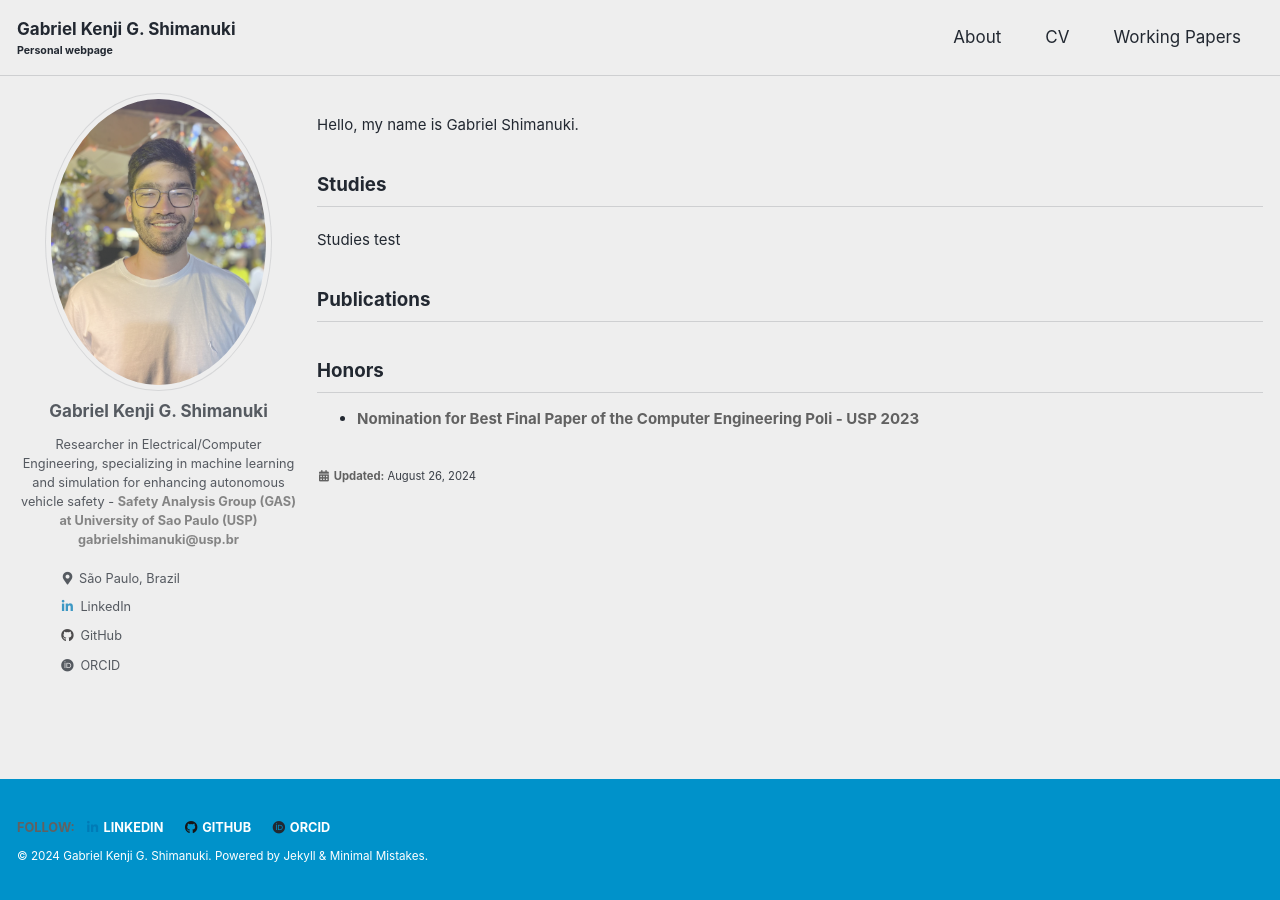
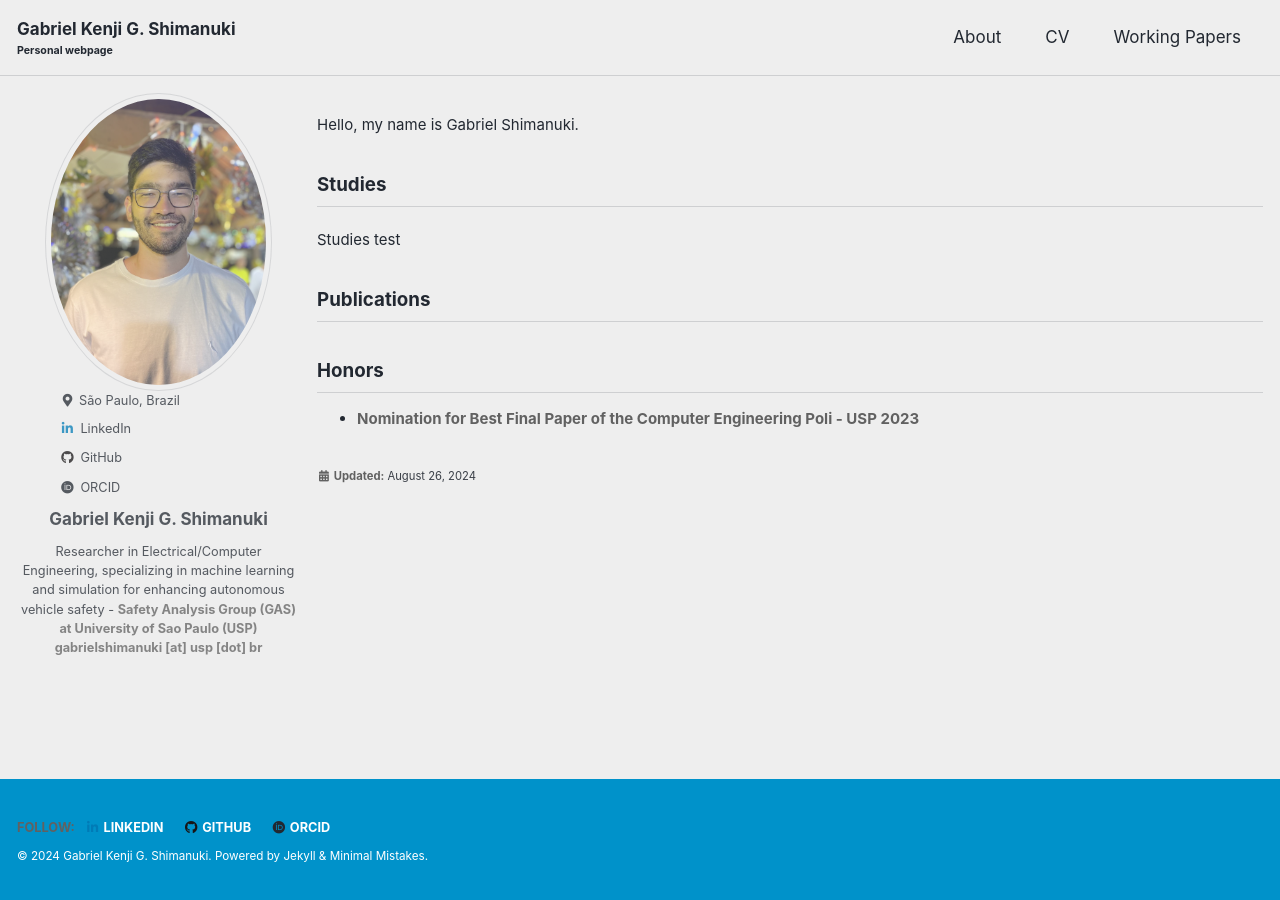
Before and after one commit to GabrielShimanuki/gabrielshimanuki.github.io, a Jekyll site: the page built from index.md, in a window 1280 px wide. Built offline with Jekyll 4.4.1, drawn with Linux system fonts in a browser that asks for light colours; cached includes are drawn as plain includes.

Commit message:
change bio order

```diff
--- a/_config.yml
+++ b/_config.yml
@@ -73,7 +73,7 @@ author:
   name             : "Gabriel Kenji G. Shimanuki"
   avatar           : "/assets/images/GS_profile_crop_2023.JPEG"
   # bio              : "Researcher in Computer Engineering focusing on machine learning applied to autonomous vehicles safety - <strong>[USP](https://www5.usp.br/#english)</strong> <br/> gabrielshimanuki [at] usp [dot] br"
-  bio              : "Researcher in Electrical/Computer Engineering, specializing in machine learning and simulation for enhancing autonomous vehicle safety - <strong>[Safety Analysis Group (GAS)](https://www2.pcs.usp.br/~gas/) at <strong>[University of Sao Paulo (USP)](https://www5.usp.br/#english)</strong> <br/> gabrielshimanuki@usp.br"
+  bio              : "Researcher in Electrical/Computer Engineering, specializing in machine learning and simulation for enhancing autonomous vehicle safety - <strong>[Safety Analysis Group (GAS)](https://www2.pcs.usp.br/~gas/) at <strong>[University of Sao Paulo (USP)](https://www5.usp.br/#english)</strong> <br/> gabrielshimanuki [at] usp [dot] br"
   location         : "São Paulo, Brazil"
   links:
     - label: "LinkedIn"
--- a/_includes/author-profile.html
+++ b/_includes/author-profile.html
@@ -11,7 +11,7 @@
     </div>
   {% endif %}
 
-  <div class="author__content">
+  <!-- <div class="author__content">
     <h3 class="author__name p-name" itemprop="name">
       <a class="u-url" rel="me" href="{{ author.home | default: '/' | absolute_url }}" itemprop="url">{{ author.name }}</a>
     </h3>
@@ -20,7 +20,7 @@
         {{ author.bio | markdownify }}
       </div>
     {% endif %}
-  </div>
+  </div> -->
 
   <div class="author__urls-wrapper">
     <button class="btn btn--inverse">{{ site.data.ui-text[site.locale].follow_label | remove: ":" | default: "Follow" }}</button>
@@ -243,4 +243,17 @@
       {% include author-profile-custom-links.html %}
     </ul>
   </div>
+
+
+  <div class="author__content">
+    <h3 class="author__name p-name" itemprop="name">
+      <a class="u-url" rel="me" href="{{ author.home | default: '/' | absolute_url }}" itemprop="url">{{ author.name }}</a>
+    </h3>
+    {% if author.bio %}
+      <div class="author__bio p-note" itemprop="description">
+        {{ author.bio | markdownify }}
+      </div>
+    {% endif %}
+  </div>
+
 </div>
--- a/_layouts/default.html
+++ b/_layouts/default.html
@@ -19,7 +19,7 @@
     <meta name="google-site-verification" content="RNgAn5WI50b-NxW7x1Wh71FLOx0QXdVbqkzUTopU_xM" /> -->
 
     <meta name="description" content="A website about Gabriel Kenji G. Shimanuki">
-    <meta name="keywords" content="Gabriel Kenji, Gabriel Shimanuki, Machine Learning, Researcher, Engineering">
+    <meta name="keywords" content="Gabriel Kenji, Gabriel Shimanuki, Machine Learning, Researcher, Engineering, Genetic Algorithm, Simulation, Carla Simulator">
     <meta name="author" content="Gabriel Kenji Godoy Shimanuki">
     <meta name="google-site-verification" content="cAvFNtQKVqvXfGNrNu6kwamSh0ek90UKfy_nbMspW20" />
 
```
